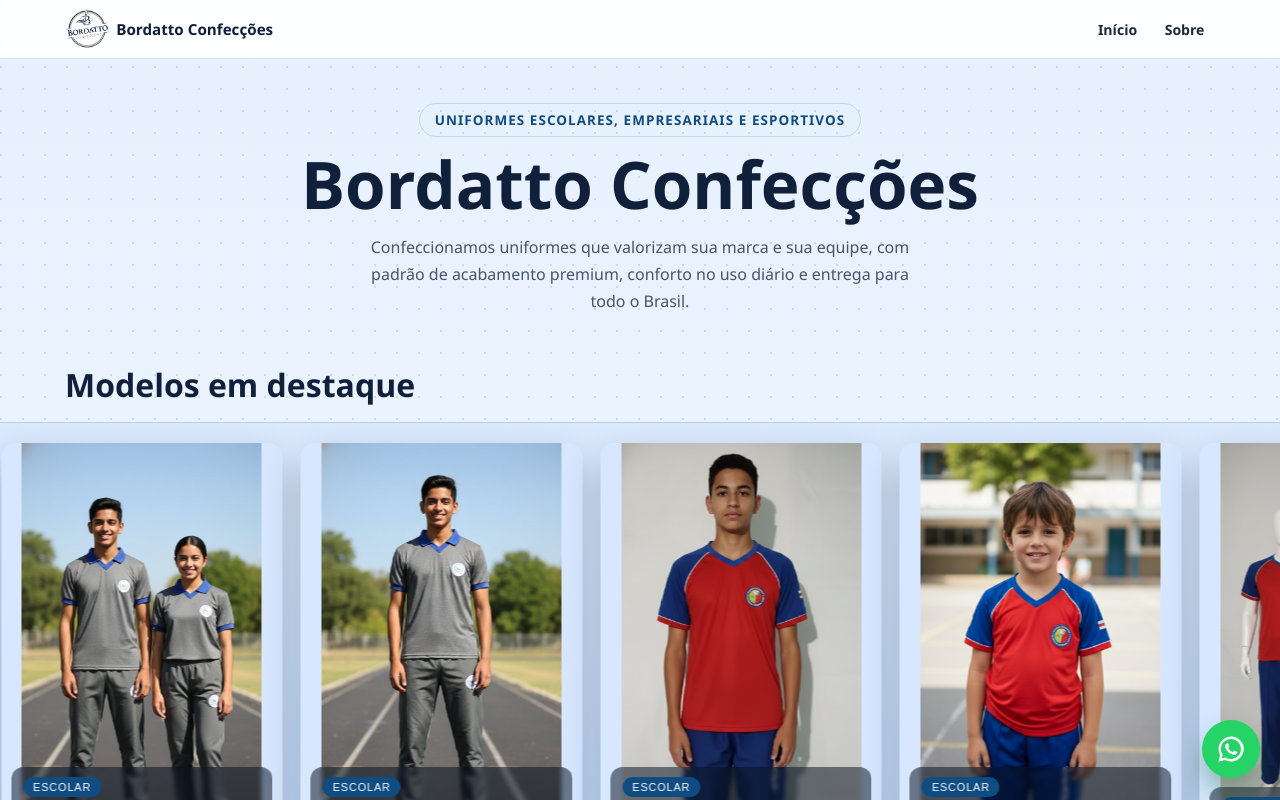
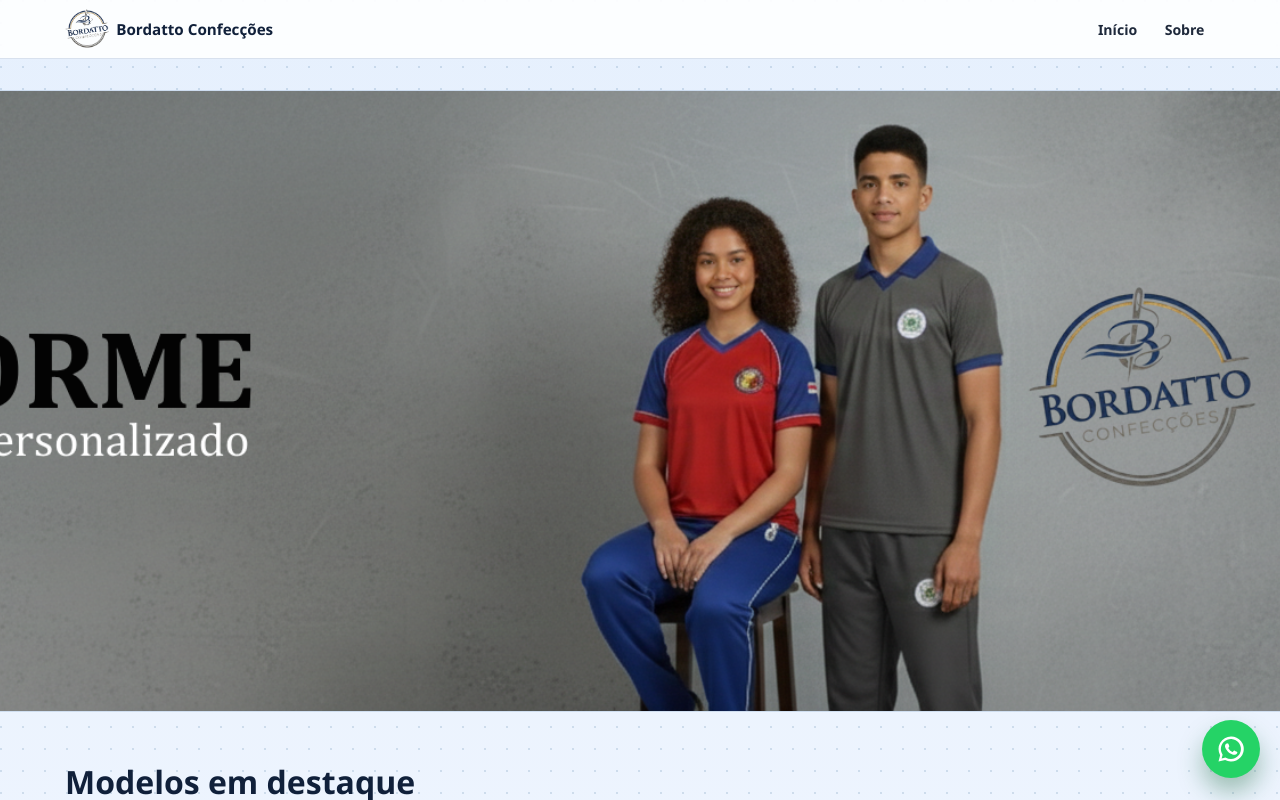
Before and after one commit to Math-benites/BORDATTO-CONFECCOES-UNIFORM, a Next.js app: page / in a window 1280 px wide. Shown: the top 800 px of the page. Built offline with nearby package versions, Linux system fonts and the light colour scheme.

Commit message:
Substitui hero por imagem full width

```diff
--- a/app/globals.css
+++ b/app/globals.css
@@ -30,6 +30,21 @@
 
 .sale-hero {
   text-align: center;
+}
+
+.hero-image-wrap {
+  width: 100vw;
+  margin-left: calc(50% - 50vw);
+  margin-right: calc(50% - 50vw);
+  border-top: 1px solid rgba(183, 203, 228, 0.52);
+  border-bottom: 1px solid rgba(183, 203, 228, 0.52);
+}
+
+.hero-image {
+  width: 100%;
+  height: clamp(280px, 52vw, 620px);
+  object-fit: cover;
+  display: block;
 }
 
 .top-bar {
@@ -205,9 +220,12 @@
 .carousel-marquee {
   display: flex;
   overflow: hidden;
-  background: linear-gradient(180deg, #dbeafe, #bfdbfe);
-  border-top: 1px solid #b7cbe4;
-  border-bottom: 1px solid #b7cbe4;
+  background:
+    linear-gradient(180deg, rgba(219, 234, 254, 0.34), rgba(191, 219, 254, 0.22)),
+    rgba(255, 255, 255, 0.26);
+  border-top: 1px solid rgba(183, 203, 228, 0.52);
+  border-bottom: 1px solid rgba(183, 203, 228, 0.52);
+  backdrop-filter: blur(3px);
 }
 
 .carousel-group {
--- a/app/page.tsx
+++ b/app/page.tsx
@@ -51,13 +51,12 @@
       </header>
 
       <section className="hero sale-hero">
-        <div className="container">
-          <p className="eyebrow">UNIFORMES ESCOLARES, EMPRESARIAIS E ESPORTIVOS</p>
-          <h1>Bordatto Confecções</h1>
-          <p className="lead">
-            Confeccionamos uniformes que valorizam sua marca e sua equipe, com padrão de acabamento premium,
-            conforto no uso diário e entrega para todo o Brasil.
-          </p>
+        <div className="hero-image-wrap">
+          <img
+            src="/img_home/Gemini_Generated_Image_6xdw1n6xdw1n6xdw (1) - Copia.png"
+            alt="Uniformes escolares Bordatto Confecções"
+            className="hero-image"
+          />
         </div>
       </section>
 
```
Also changed, not shown: public/img_home/Gemini_Generated_Image_6xdw1n6xdw1n6xdw (1) - Copia.png (added).
